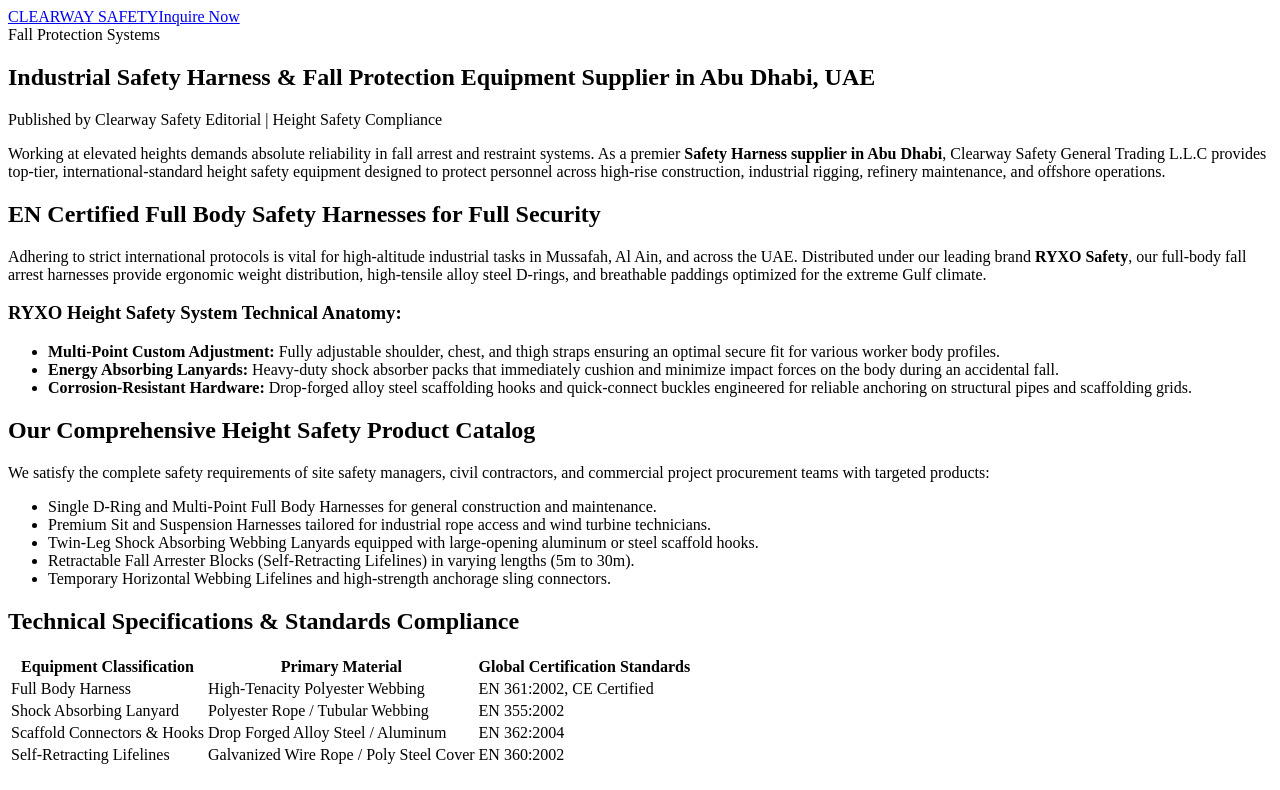
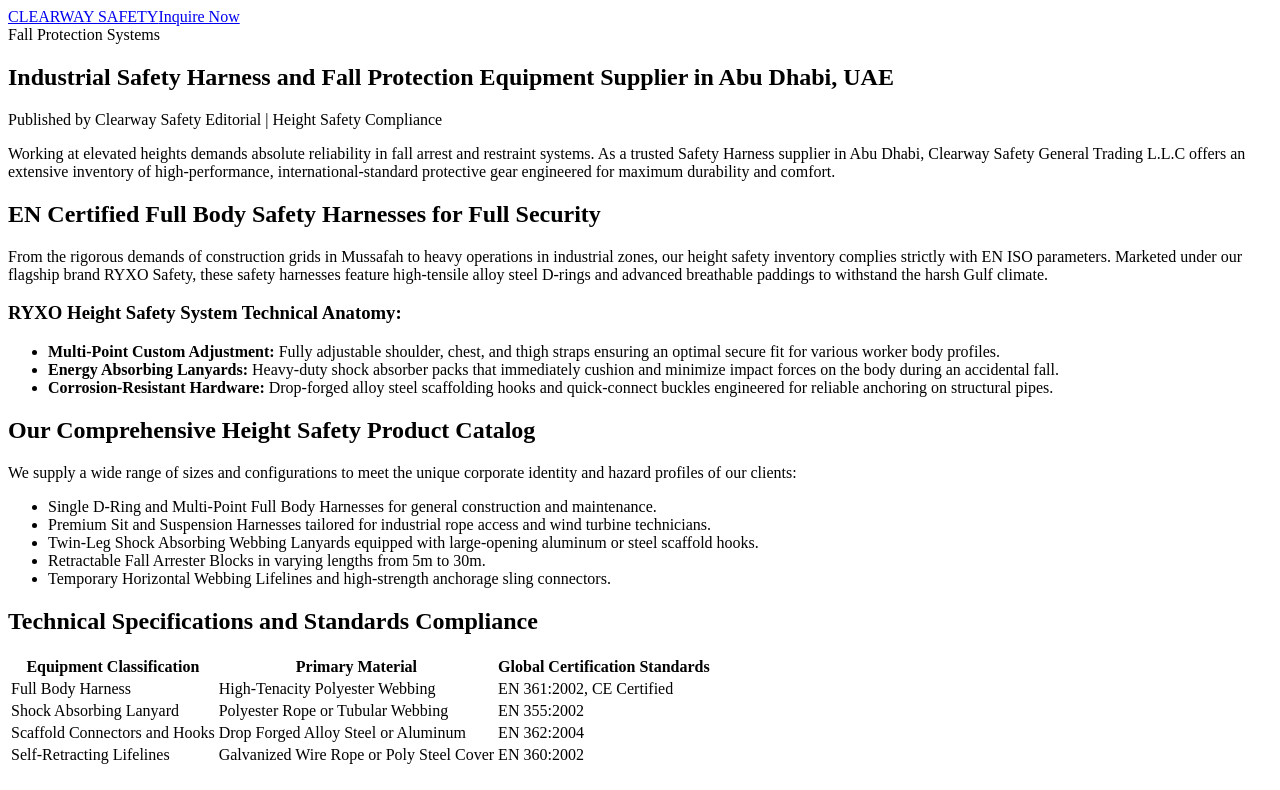
Before and after one commit to clearwaytoolsonline-svg/clearway-blog, a Next.js app: page /blog/safety-harness-fall-protection-abu-dhabi in a window 1280 px wide. Shown: the top 790 px of the page. Built offline with nearby package versions, Linux system fonts and the light colour scheme.

Commit message:
Update page.js

```diff
--- a/app/blog/safety-harness-fall-protection-abu-dhabi/page.js
+++ b/app/blog/safety-harness-fall-protection-abu-dhabi/page.js
@@ -19,7 +19,7 @@ export default function SafetyHarnessBlog() {
 
         <span className="text-xs font-bold text-amber-600 uppercase tracking-wider">Fall Protection Systems</span>
         <h1 className="text-3xl md:text-4xl font-black text-slate-900 mt-2 mb-4 leading-tight">
-          Industrial Safety Harness &amp; Fall Protection Equipment Supplier in Abu Dhabi, UAE
+          Industrial Safety Harness and Fall Protection Equipment Supplier in Abu Dhabi, UAE
         </h1>
 
         <p className="text-sm text-slate-500 mb-8">Published by Clearway Safety Editorial | Height Safety Compliance</p>
@@ -27,12 +27,12 @@ export default function SafetyHarnessBlog() {
         {/* Content Section */}
         <div className="prose max-w-none text-slate-700 leading-relaxed space-y-6">
           <p>
-            Working at elevated heights demands absolute reliability in fall arrest and restraint systems. As a premier <strong>Safety Harness supplier in Abu Dhabi</strong>, Clearway Safety General Trading L.L.C provides top-tier, international-standard height safety equipment designed to protect personnel across high-rise construction, industrial rigging, refinery maintenance, and offshore operations.
+            Working at elevated heights demands absolute reliability in fall arrest and restraint systems. As a trusted Safety Harness supplier in Abu Dhabi, Clearway Safety General Trading L.L.C offers an extensive inventory of high-performance, international-standard protective gear engineered for maximum durability and comfort.
           </p>
 
           <h2 className="text-2xl font-bold text-slate-900 mt-8 mb-4">EN Certified Full Body Safety Harnesses for Full Security</h2>
           <p>
-            Adhering to strict international protocols is vital for high-altitude industrial tasks in Mussafah, Al Ain, and across the UAE. Distributed under our leading brand <strong>RYXO Safety</strong>, our full-body fall arrest harnesses provide ergonomic weight distribution, high-tensile alloy steel D-rings, and breathable paddings optimized for the extreme Gulf climate.
+            From the rigorous demands of construction grids in Mussafah to heavy operations in industrial zones, our height safety inventory complies strictly with EN ISO parameters. Marketed under our flagship brand RYXO Safety, these safety harnesses feature high-tensile alloy steel D-rings and advanced breathable paddings to withstand the harsh Gulf climate.
           </p>
 
           {/* Key Product Features Box */}
@@ -41,24 +41,24 @@ export default function SafetyHarnessBlog() {
             <ul className="list-disc pl-5 space-y-2 text-sm text-slate-800">
               <li><strong>Multi-Point Custom Adjustment:</strong> Fully adjustable shoulder, chest, and thigh straps ensuring an optimal secure fit for various worker body profiles.</li>
               <li><strong>Energy Absorbing Lanyards:</strong> Heavy-duty shock absorber packs that immediately cushion and minimize impact forces on the body during an accidental fall.</li>
-              <li><strong>Corrosion-Resistant Hardware:</strong> Drop-forged alloy steel scaffolding hooks and quick-connect buckles engineered for reliable anchoring on structural pipes and scaffolding grids.</li>
+              <li><strong>Corrosion-Resistant Hardware:</strong> Drop-forged alloy steel scaffolding hooks and quick-connect buckles engineered for reliable anchoring on structural pipes.</li>
             </ul>
           </div>
 
           <h2 className="text-2xl font-bold text-slate-900 mt-8 mb-4">Our Comprehensive Height Safety Product Catalog</h2>
           <p>
-            We satisfy the complete safety requirements of site safety managers, civil contractors, and commercial project procurement teams with targeted products:
+            We supply a wide range of sizes and configurations to meet the unique corporate identity and hazard profiles of our clients:
           </p>
           <ul className="list-disc pl-5 space-y-2 mb-6">
             <li>Single D-Ring and Multi-Point Full Body Harnesses for general construction and maintenance.</li>
             <li>Premium Sit and Suspension Harnesses tailored for industrial rope access and wind turbine technicians.</li>
             <li>Twin-Leg Shock Absorbing Webbing Lanyards equipped with large-opening aluminum or steel scaffold hooks.</li>
-            <li>Retractable Fall Arrester Blocks (Self-Retracting Lifelines) in varying lengths (5m to 30m).</li>
+            <li>Retractable Fall Arrester Blocks in varying lengths from 5m to 30m.</li>
             <li>Temporary Horizontal Webbing Lifelines and high-strength anchorage sling connectors.</li>
           </ul>
 
           {/* Technical Specification Table */}
-          <h2 className="text-2xl font-bold text-slate-900 mt-8 mb-4">Technical Specifications &amp; Standards Compliance</h2>
+          <h2 className="text-2xl font-bold text-slate-900 mt-8 mb-4">Technical Specifications and Standards Compliance</h2>
           <div className="overflow-x-auto my-6 border border-slate-200 rounded-xl shadow-sm">
             <table className="min-w-full divide-y divide-slate-200 text-sm">
               <thead className="bg-slate-100 font-bold text-slate-900">
@@ -76,17 +76,17 @@ export default function SafetyHarnessBlog() {
                 </tr>
                 <tr>
                   <td className="px-4 py-3 font-semibold">Shock Absorbing Lanyard</td>
-                  <td className="px-4 py-3">Polyester Rope / Tubular Webbing</td>
+                  <td className="px-4 py-3">Polyester Rope or Tubular Webbing</td>
                   <td className="px-4 py-3">EN 355:2002</td>
                 </tr>
                 <tr>
-                  <td className="px-4 py-3 font-semibold">Scaffold Connectors &amp; Hooks</td>
-                  <td className="px-4 py-3">Drop Forged Alloy Steel / Aluminum</td>
+                  <td className="px-4 py-3 font-semibold">Scaffold Connectors and Hooks</td>
+                  <td className="px-4 py-3">Drop Forged Alloy Steel or Aluminum</td>
                   <td className="px-4 py-3">EN 362:2004</td>
                 </tr>
                 <tr>
                   <td className="px-4 py-3 font-semibold">Self-Retracting Lifelines</td>
-                  <td className="px-4 py-3">Galvanized Wire Rope / Poly Steel Cover</td>
+                  <td className="px-4 py-3">Galvanized Wire Rope or Poly Steel Cover</td>
                   <td className="px-4 py-3">EN 360:2002</td>
                 </tr>
               </tbody>
@@ -95,7 +95,7 @@ export default function SafetyHarnessBlog() {
 
           <h2 className="text-2xl font-bold text-slate-900 mt-8 mb-4">Wholesale Fall Protection Distribution Network in Abu Dhabi</h2>
           <p>
-            At Clearway Safety &amp; General Trading, we maintain massive inventory stocks ready for urgent site deployment. Whether you are managing infrastructure projects in Mussafah Industrial Zone, Al Ruwais refinery turnarounds, or civil builds in downtown Abu Dhabi, we offer flexible logistics and steep discounts on wholesale volume orders.
+            At Clearway Safety and General Trading, we maintain massive inventory stocks ready for urgent site deployment. Whether you are managing infrastructure projects in Mussafah Industrial Zone, Al Ruwais refinery turnarounds, or civil builds in downtown Abu Dhabi, we offer flexible logistics and steep discounts on wholesale volume orders.
           </p>
         </div>
 
```
